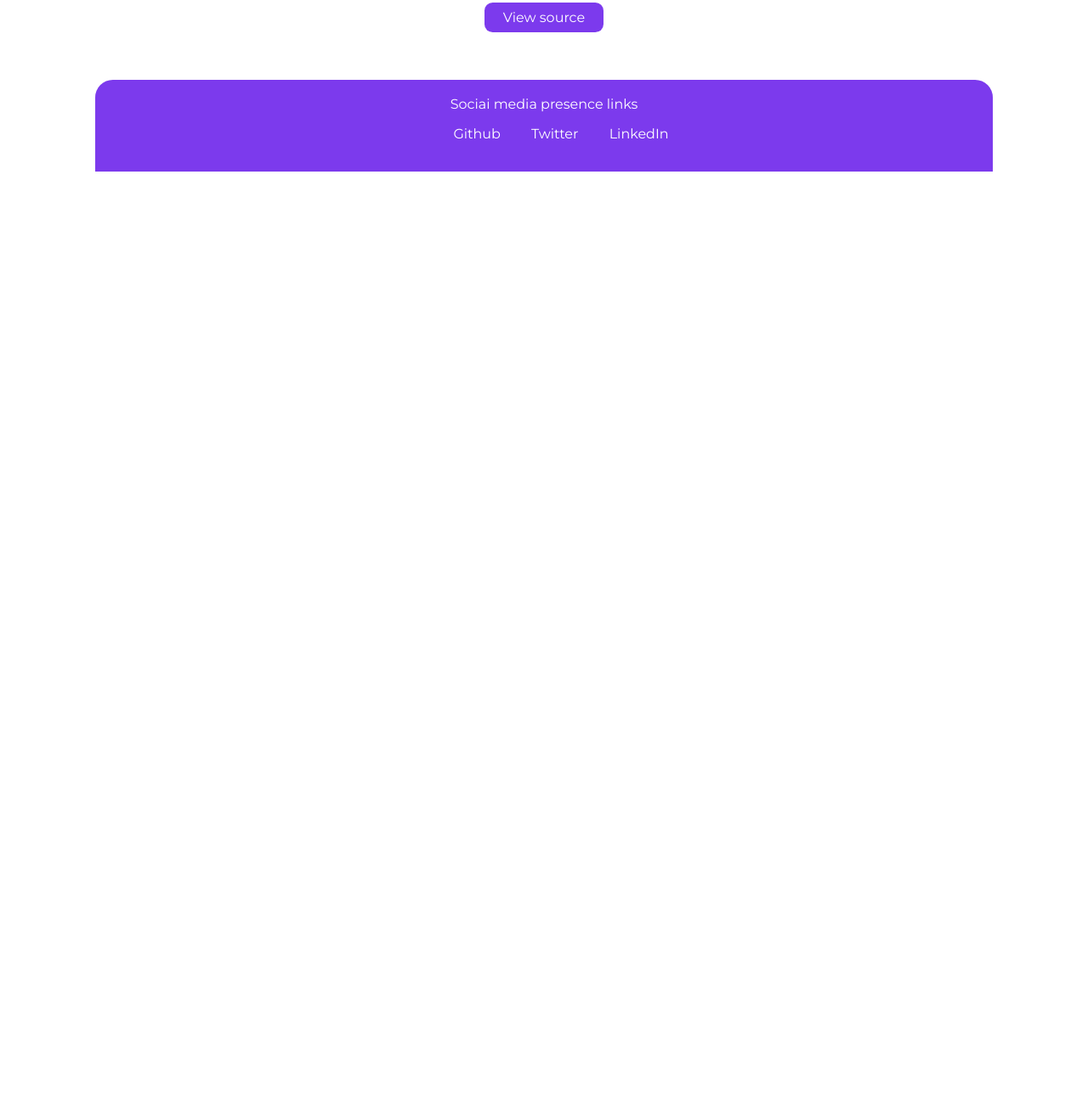
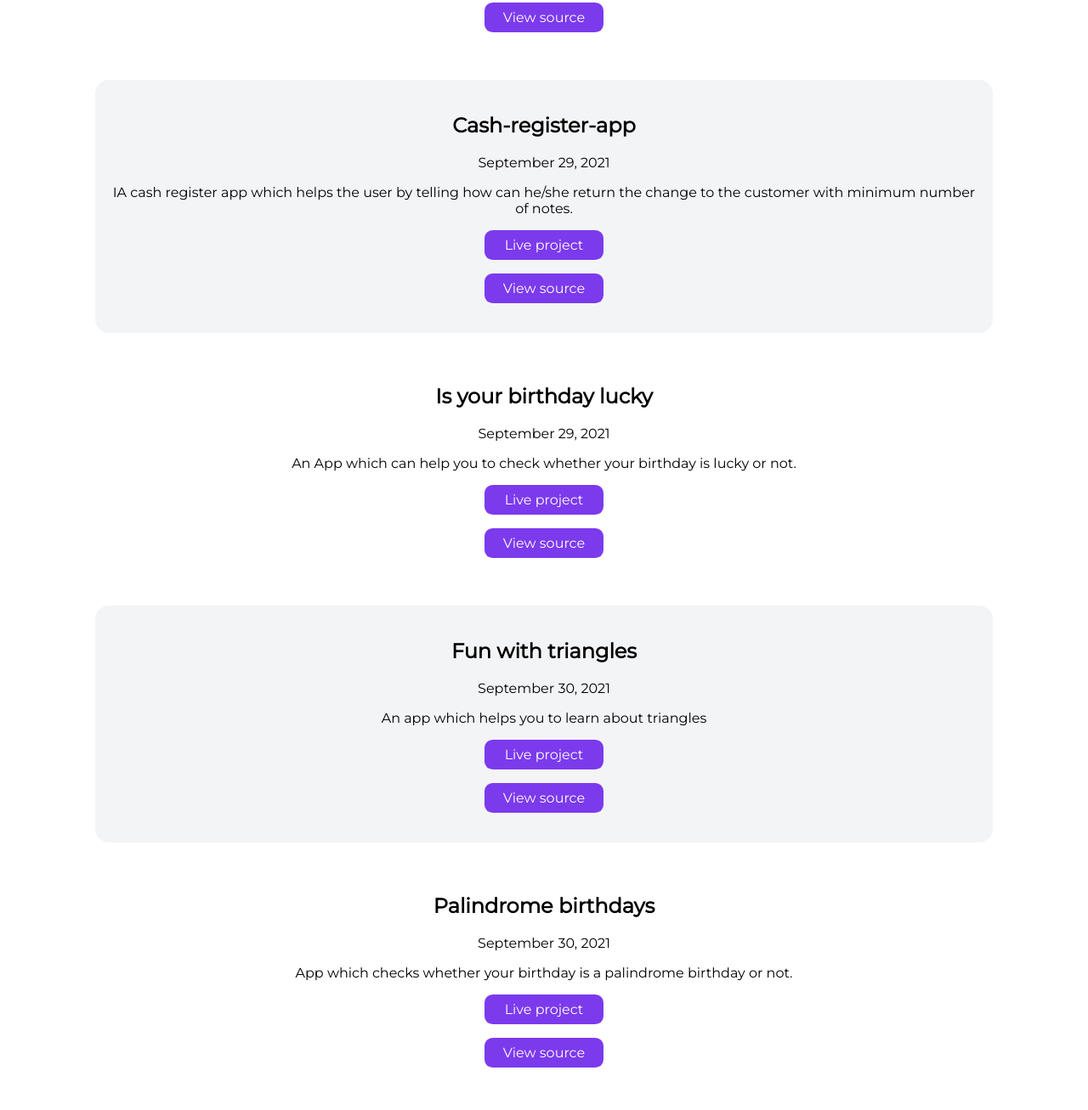
Before and after one commit to Balakumar3018/balakumar-myportfolio-mark-4, a plain HTML site: page project.html in a window 1280 px wide. Shown: the part 1853-3160 px from the top of the page at 85% size. Before the commit the page ends 2071 px from the top, so only its background shows below. Drawn offline with Linux system fonts and the light colour scheme.

```diff
--- a/project.html
+++ b/project.html
@@ -83,6 +83,52 @@
                 </div>
             </section>
         </li>
+
+        <li>
+            <section class="section-off">
+                <div> <h1>Cash-register-app</h1>
+                    <span>September 29, 2021</span>
+                    <p>IA cash register app which helps the user by
+                        telling how can he/she return the change to the customer with minimum number of notes.</p>
+                    <a href="balakumar-cashregister.netlify.app/" class="links primary-link">Live   project</a>
+                    <a href="https://github.com/Balakumar3018/balakumar-cashRegister-mark-10" class="links primary-link">View source</a>
+                </div>
+            </section>
+        </li>
+
+        <li>
+            <section class="section">
+                <div> <h1>Is your birthday lucky</h1>
+                    <span>September 29, 2021</span>
+                    <p>An App which can help you to check whether your birthday is lucky or not.</p>
+                    <a href="https://balakumar-isyourbirthdaylucky.netlify.app/" class="links primary-link">Live   project</a>
+                    <a href="https://github.com/Balakumar3018/balakumar-IsyourBirthdayLucky-mark-11" class="links primary-link">View source</a>
+                </div>
+            </section>
+        </li>
+
+        <li>
+            <section class="section-off">
+                <div> <h1>Fun with triangles</h1>
+                    <span>September 30, 2021</span>
+                    <p>An app which helps you to learn about triangles</p>
+                    <a href="https://balakumar-funwithtriangle.netlify.app/" class="links primary-link">Live   project</a>
+                    <a href="https://github.com/Balakumar3018/balakumar-funwithTriangles-mark-12" class="links primary-link">View source</a>
+                </div>
+            </section>
+        </li>
+
+        <li>
+            <section class="section">
+                <div> <h1>Palindrome birthdays</h1>
+                    <span>September 30, 2021</span>
+                    <p>App which checks whether your birthday is a palindrome birthday or not.</p>
+                    <a href="https://balakumar-birthdaypalindrome.netlify.app/" class="links primary-link">Live   project</a>
+                    <a href="https://github.com/Balakumar3018/balakumar-IsyourBirthdayPalindrome-mark-13" class="links primary-link">View source</a>
+                </div>
+            </section>
+        </li>
+
     </ul>
 
     <footer class="footer">
```
